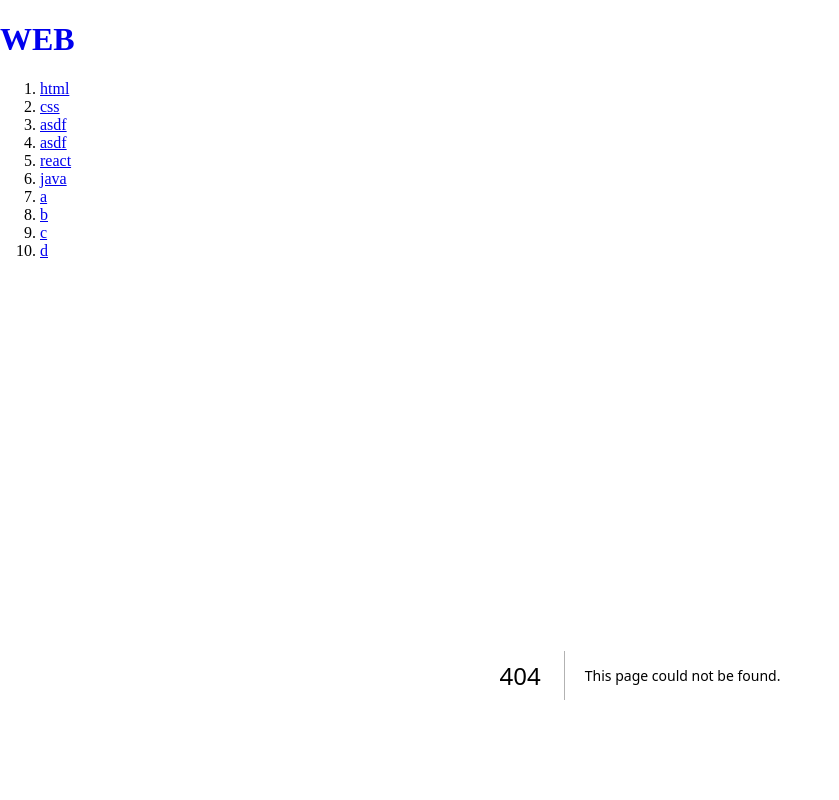
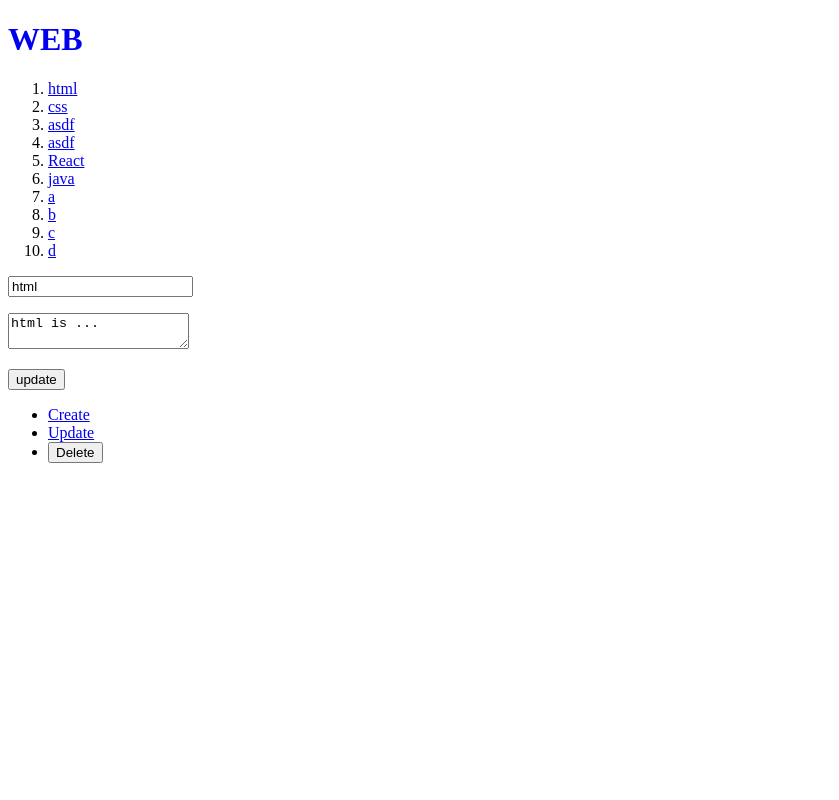
Before and after one commit to cosre7/TIL, a Next.js app in the folder NextJS/nextapp/: page /update/1 in a window 1280 px wide. Before the commit this address had no page. Shown: the top 800 px of the page, without its empty margins (0-839 px from the left). Built offline with nearby package versions, Linux system fonts and the light colour scheme; data requests are answered from the project's data file.

Commit message:
feat : 글 수정 기능 추가

```diff
--- a/NextJS/nextapp/db.json
+++ b/NextJS/nextapp/db.json
@@ -21,8 +21,8 @@
       "id": 4
     },
     {
-      "title": "react",
-      "body": "react is ...",
+      "title": "React",
+      "body": "React is ...",
       "id": 5
     },
     {
--- /dev/null
+++ b/NextJS/nextapp/src/app/Control.js
@@ -0,0 +1,17 @@
+"use client";
+import Link from 'next/link';
+import { useParams } from 'next/navigation';
+
+export function Control() {
+  const params = useParams();
+  const id = params.id;
+  return (
+    <ul>
+      <li><Link href="/create">Create</Link></li>
+      {id ? <>
+        <li><Link href={"/update/" + id}>Update</Link></li>
+        <li><input type="button" value="Delete" /></li>
+      </> : null}
+    </ul>
+  );
+}
--- a/NextJS/nextapp/src/app/layout.js
+++ b/NextJS/nextapp/src/app/layout.js
@@ -1,5 +1,6 @@
 import Link from 'next/link'
 import './globals.css'
+import { Control } from './Control';
 
 export const metadata = {
   title: 'Web Tutorials',
@@ -20,11 +21,7 @@ export default async function RootLayout({ children }) {
           })}
         </ol>
         {children}
-        <ul>
-          <li><Link href="/create">Create</Link></li>
-          <li><Link href="/update">Update</Link></li>
-          <li><input type="button" value="Delete" /></li>
-        </ul>
+        <Control />
       </body>
     </html>
   )
--- a/NextJS/nextapp/src/app/read/[id]/page.js
+++ b/NextJS/nextapp/src/app/read/[id]/page.js
@@ -1,5 +1,5 @@
 export default async function Read(props) {
-    const resp = await fetch(`http://localhost:9999/topics/${props.params.id}`);
+    const resp = await fetch(`http://localhost:9999/topics/${props.params.id}`, { cache: 'no-store' });
     const topic = await resp.json();
     return (
         <>
--- /dev/null
+++ b/NextJS/nextapp/src/app/update/[id]/page.js
@@ -0,0 +1,63 @@
+"use client";
+
+import { useParams, useRouter } from "next/navigation";
+import { useEffect, useState } from "react";
+
+export default function Update() {
+    const [title, setTitle] = useState('');
+    const [body, setBody] = useState('');
+    const router = useRouter();
+    const params = useParams();
+    const id = params.id;
+    useEffect(() => {
+        fetch(`http://localhost:9999/topics/${id}`)
+            .then(resp => resp.json())
+            .then(result => {
+                setTitle(result.title);
+                setBody(result.body);
+            });
+    }, []);
+    return (
+        <form onSubmit={(e) => {
+            e.preventDefault();
+            const title = e.target.title.value;
+            const body = e.target.body.value;
+            const options = {
+                method: 'PATCH',
+                headers: {
+                    'Content-Type': 'application/json',
+                },
+                body: JSON.stringify({title, body}),
+            }
+            fetch(`http://localhost:9999/topics/${id}`, options)
+                .then(res => res.json())
+                .then(result => {
+                    console.log(result);
+                    const lastId = result.id;
+                    router.push(`/read/${lastId}`);
+                    router.refresh();
+                })
+        }}>
+            <p>
+                <input
+                    type="text"
+                    name="title"
+                    placeholder="Title"
+                    value={title}
+                    onChange={e=>setTitle(e.target.value)}
+                />
+            </p>
+            <p>
+                <textarea
+                    name="body"
+                    placeholder="Body"
+                    value={body}
+                    onChange={e=>setBody(e.target.value)}
+                ></textarea>
+            </p>
+            <p>
+                <input type="submit" value="update"/>
+            </p>
+        </form>
+    )
+}
```
